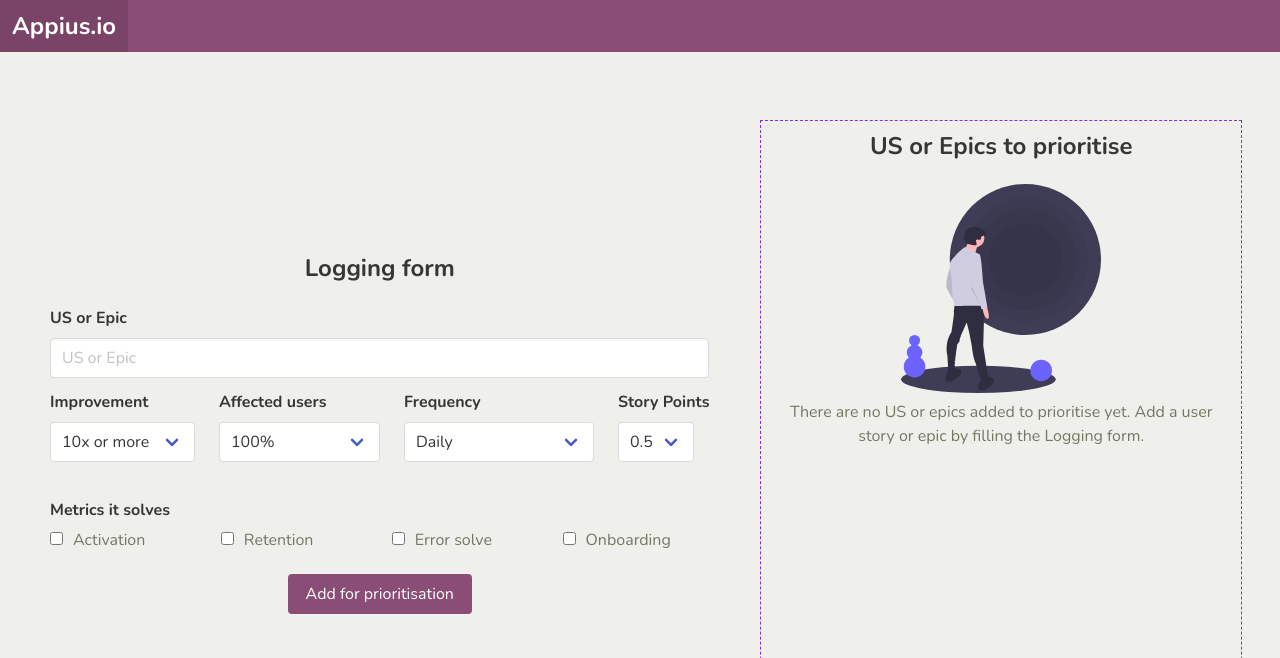
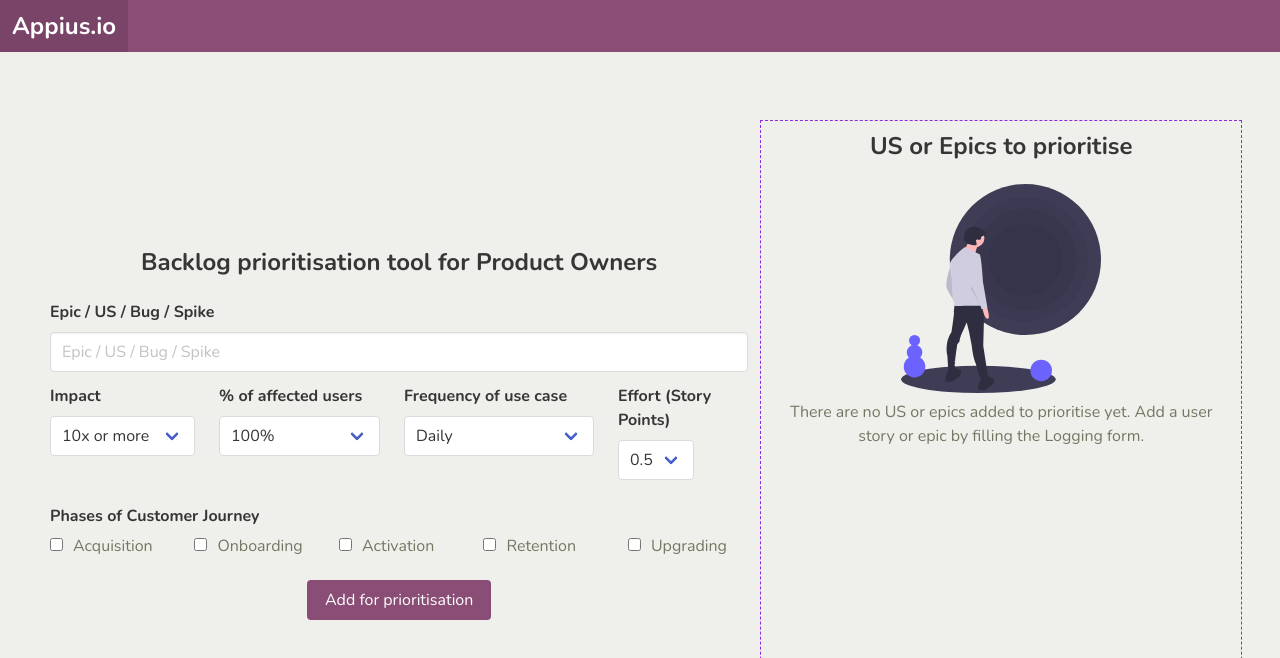
Before and after one commit to saugandhkaran/appius.io, a React (Create React App) app: page / in a window 1280 px wide. Shown: the top 658 px of the page. Built offline with nearby package versions, Linux system fonts and the light colour scheme.

Commit message:
Updated labels

```diff
--- a/src/components/RoiForm.js
+++ b/src/components/RoiForm.js
@@ -1,16 +1,16 @@
 function RoiForm(props) {
   return (
     <form onSubmit={props.setObjectFunction}>
-      <h4 className="title is-4 center">Logging form</h4>
+      <h4 className="title is-4 center">Backlog prioritisation tool for Product Owners</h4>
       <div className="field">
-        <label className="label">US or Epic</label>
+        <label className="label">Epic / US / Bug / Spike</label>
         <div className="control">
-          <input name="name" required className="input" type="text" placeholder="US or Epic" />
+          <input name="name" required className="input" type="text" placeholder="Epic / US / Bug / Spike" />
         </div>
       </div>
       <div className="columns">
         <div className="field column">
-          <label className="label">Improvement</label>
+          <label className="label">Impact</label>
           <div className="control">
             <div className="select">
               <select name="improvement">
@@ -24,7 +24,7 @@ function RoiForm(props) {
           </div>
         </div>
         <div className="field column">
-          <label className="label">Affected users</label>
+          <label className="label">% of affected users</label>
           <div className="control">
             <div className="select">
               <select name="affectedUsers">
@@ -39,7 +39,7 @@ function RoiForm(props) {
           </div>
         </div>
         <div className="field column">
-          <label className="label">Frequency</label>
+          <label className="label">Frequency of use case</label>
           <div className="control">
             <div className="select">
               <select name="frequency">
@@ -54,7 +54,7 @@ function RoiForm(props) {
           </div>
         </div>
         <div className="field column">
-          <label className="label">Story Points</label>
+          <label className="label">Effort (Story Points)</label>
           <div className="control">
             <div className="select">
               <select name="storyPoints">
@@ -72,23 +72,27 @@ function RoiForm(props) {
         </div>
       </div>
       <div className="field">
-        <label className="label">Metrics it solves</label>
+        <label className="label">Phases of Customer Journey</label>
         <div className="columns">
           <label className="checkbox column">
             <input type="checkbox" value="activation" name="metrics"/>
+            Acquisition
+          </label>
+          <label className="checkbox column">
+            <input type="checkbox" value="retention" name="metrics"/>
+            Onboarding
+          </label>
+          <label className="checkbox column">
+            <input type="checkbox" value="error solve" name="metrics"/>
             Activation
           </label>
           <label className="checkbox column">
-            <input type="checkbox" value="retention" name="metrics"/>
+            <input type="checkbox" value="onboarding" name="metrics"/>
             Retention
           </label>
           <label className="checkbox column">
-            <input type="checkbox" value="error solve" name="metrics"/>
-            Error solve
-          </label>
-          <label className="checkbox column">
-            <input type="checkbox" value="onboarding" name="metrics"/>
-            Onboarding
+            <input type="checkbox" value="upgrading" name="metrics"/>
+            Upgrading
           </label>
         </div>
       </div>
```
